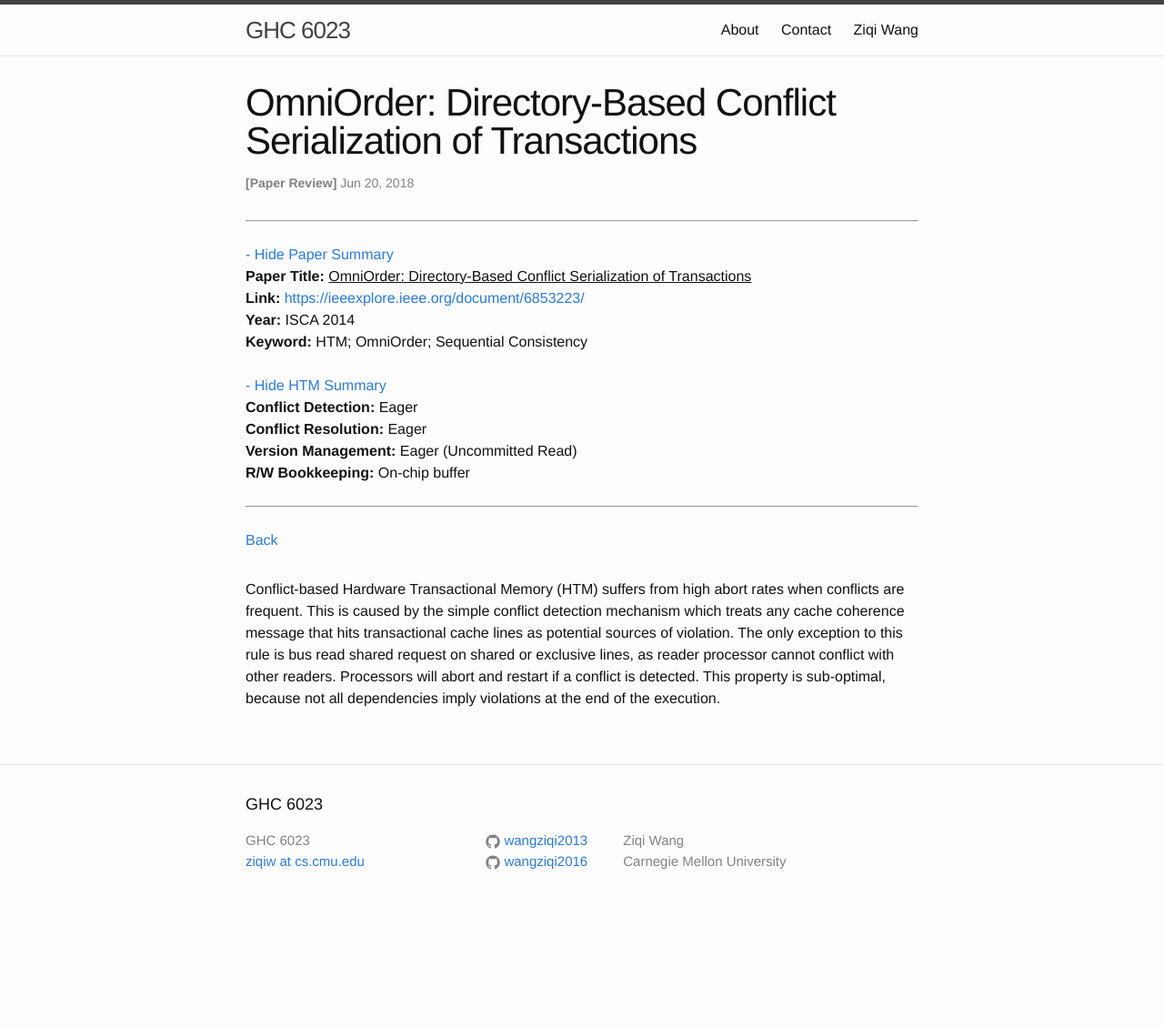
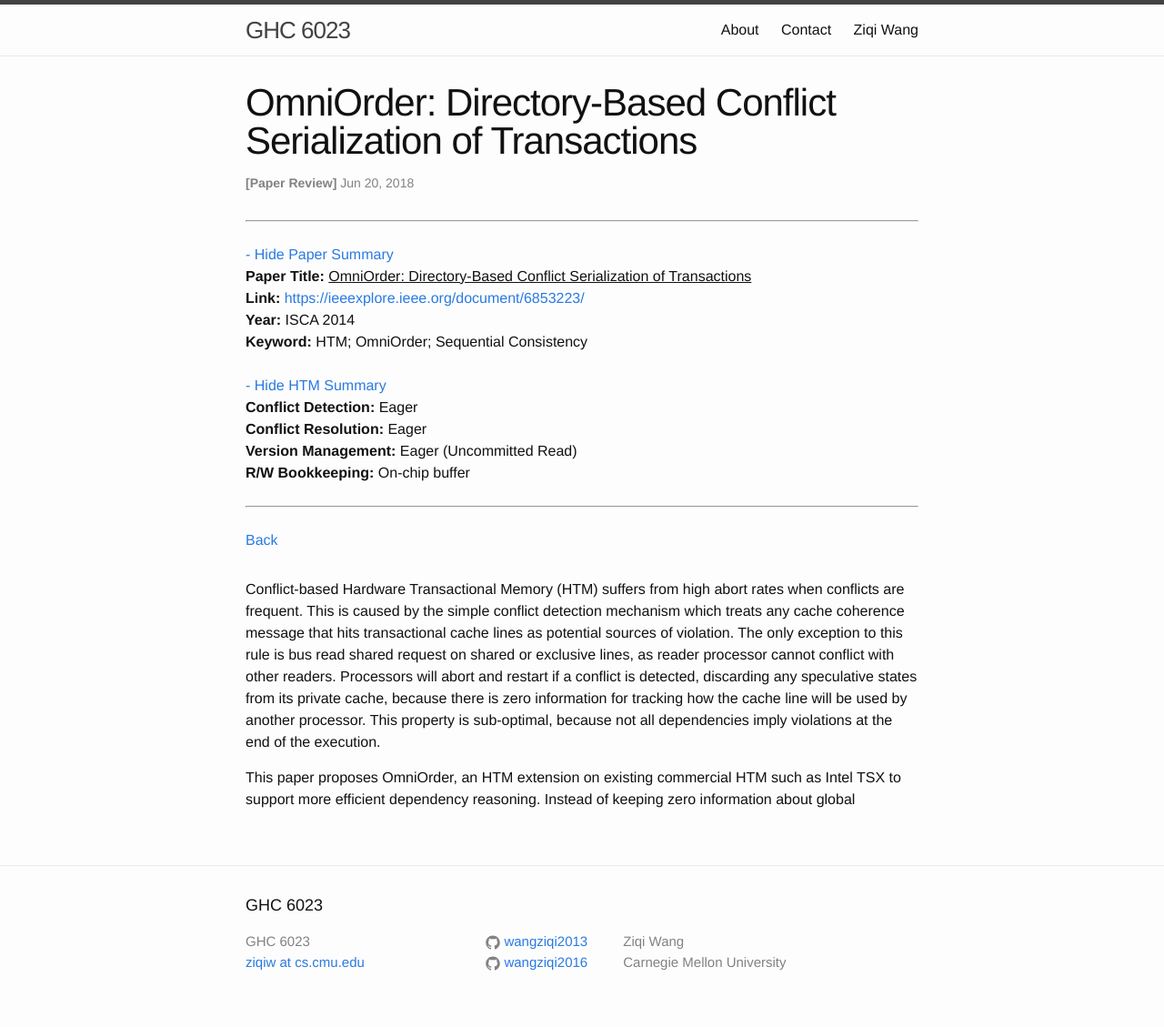
Before and after one commit to wangziqi2013/wangziqi2013.github.io, a Jekyll site: the page built from _posts/2018-06-19-OmniOrder.markdown, in a window 1280 px wide. Shown: the whole page at 91% size. Built offline with Jekyll 4.4.1, drawn with Linux system fonts in a browser that asks for light colours; before the commit the page ends 1018 px from its top, so only the background shows below that.

Commit message:
Small change to first paragraph

```diff
--- a/_posts/2018-06-19-OmniOrder.markdown
+++ b/_posts/2018-06-19-OmniOrder.markdown
@@ -17,5 +17,9 @@ Conflict-based Hardware Transactional Memory (HTM) suffers from high abort rates
 This is caused by the simple conflict detection mechanism which treats any cache coherence message that hits
 transactional cache lines as potential sources of violation. The only exception to this rule is bus read shared
 request on shared or exclusive lines, as reader processor cannot conflict with other readers. Processors
-will abort and restart if a conflict is detected. This property is sub-optimal, because not all dependencies
-imply violations at the end of the execution.
+will abort and restart if a conflict is detected, discarding any speculative states from its private cache,
+because there is zero information for tracking how the cache line will be used by another processor. This
+property is sub-optimal, because not all dependencies imply violations at the end of the execution.
+
+This paper proposes OmniOrder, an HTM extension on existing commercial HTM such as Intel TSX to support more
+efficient dependency reasoning. Instead of keeping zero information about global
```
